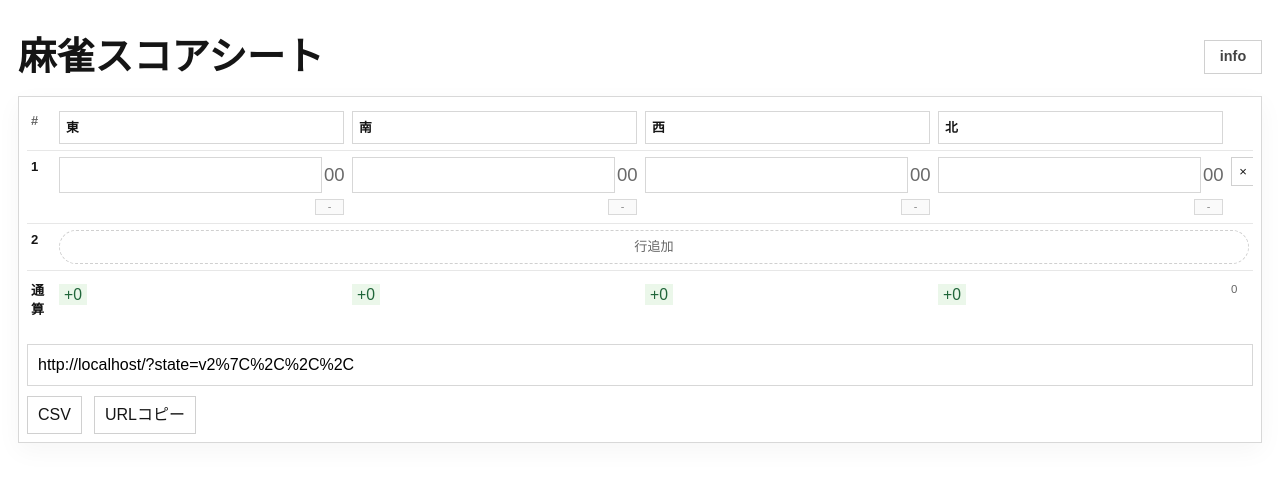
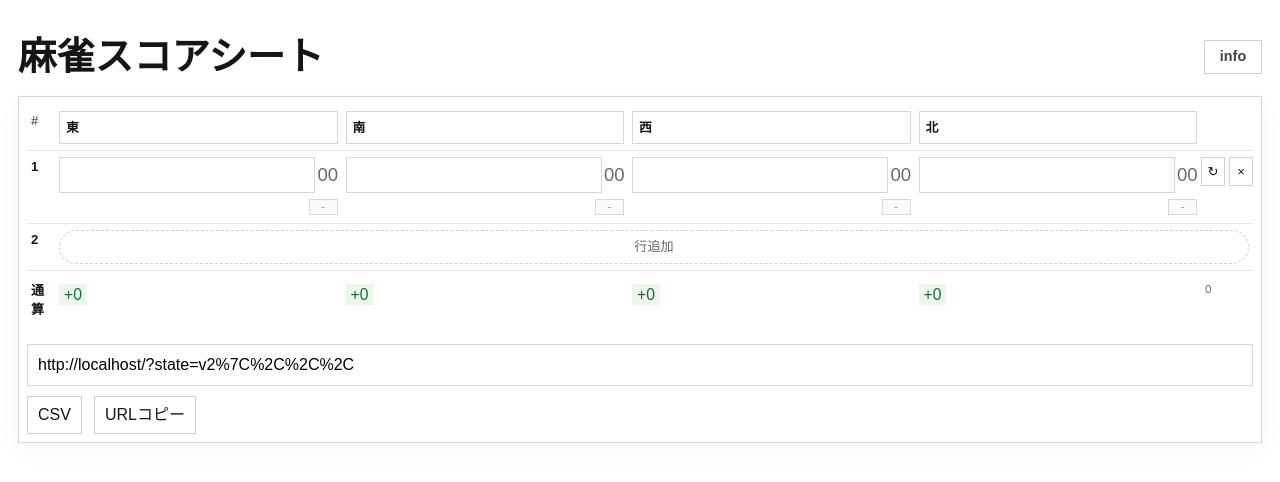
Before and after one commit to Npieju/mahjong-sheet, a React (Vite) app: page / in a window 1280 px wide. Shown: the top 482 px of the page. Built offline with nearby package versions, Linux system fonts and the light colour scheme.

Commit message:
Add manual row recalculate button

```diff
--- a/src/App.tsx
+++ b/src/App.tsx
@@ -107,6 +107,22 @@ function App() {
 
   const addGame = () => {
     setGames((currentGames) => [...currentGames, createGameRow()]);
+  };
+
+  const recalculateGame = (rowId: string) => {
+    setGames((currentGames) =>
+      currentGames.map((row) => {
+        if (row.id !== rowId) {
+          return row;
+        }
+
+        return {
+          ...row,
+          scores: [...row.scores] as GameRow['scores'],
+          windOrder: [...row.windOrder] as GameRow['windOrder'],
+        };
+      }),
+    );
   };
 
   const cycleWindOrder = (rowId: string, seat: number) => {
@@ -267,9 +283,20 @@ function App() {
                       );
                     })}
                     <td className="remove-cell">
-                      <button type="button" className="ghost-button" onClick={() => removeGame(game.row.id)}>
-                        ×
-                      </button>
+                      <div className="row-actions">
+                        <button
+                          type="button"
+                          className="ghost-button"
+                          onClick={() => recalculateGame(game.row.id)}
+                          title="再計算"
+                          aria-label={`この行を再計算する`}
+                        >
+                          ↻
+                        </button>
+                        <button type="button" className="ghost-button" onClick={() => removeGame(game.row.id)}>
+                          ×
+                        </button>
+                      </div>
                     </td>
                   </tr>
                 );
--- a/src/styles.css
+++ b/src/styles.css
@@ -162,7 +162,7 @@ textarea {
 }
 
 .col-remove {
-  width: 26px;
+  width: 52px;
 }
 
 .score-table th,
@@ -301,8 +301,15 @@ textarea {
 }
 
 .remove-cell {
-  width: 26px;
+  width: 52px;
   text-align: center;
+}
+
+.row-actions {
+  display: flex;
+  align-items: center;
+  justify-content: center;
+  gap: 4px;
 }
 
 .total-count-cell {
@@ -392,6 +399,15 @@ button {
     font-size: 0.62rem;
   }
 
+  .col-remove,
+  .remove-cell {
+    width: 46px;
+  }
+
+  .row-actions {
+    gap: 2px;
+  }
+
   .info-button {
     min-width: 52px;
     height: 30px;
```
